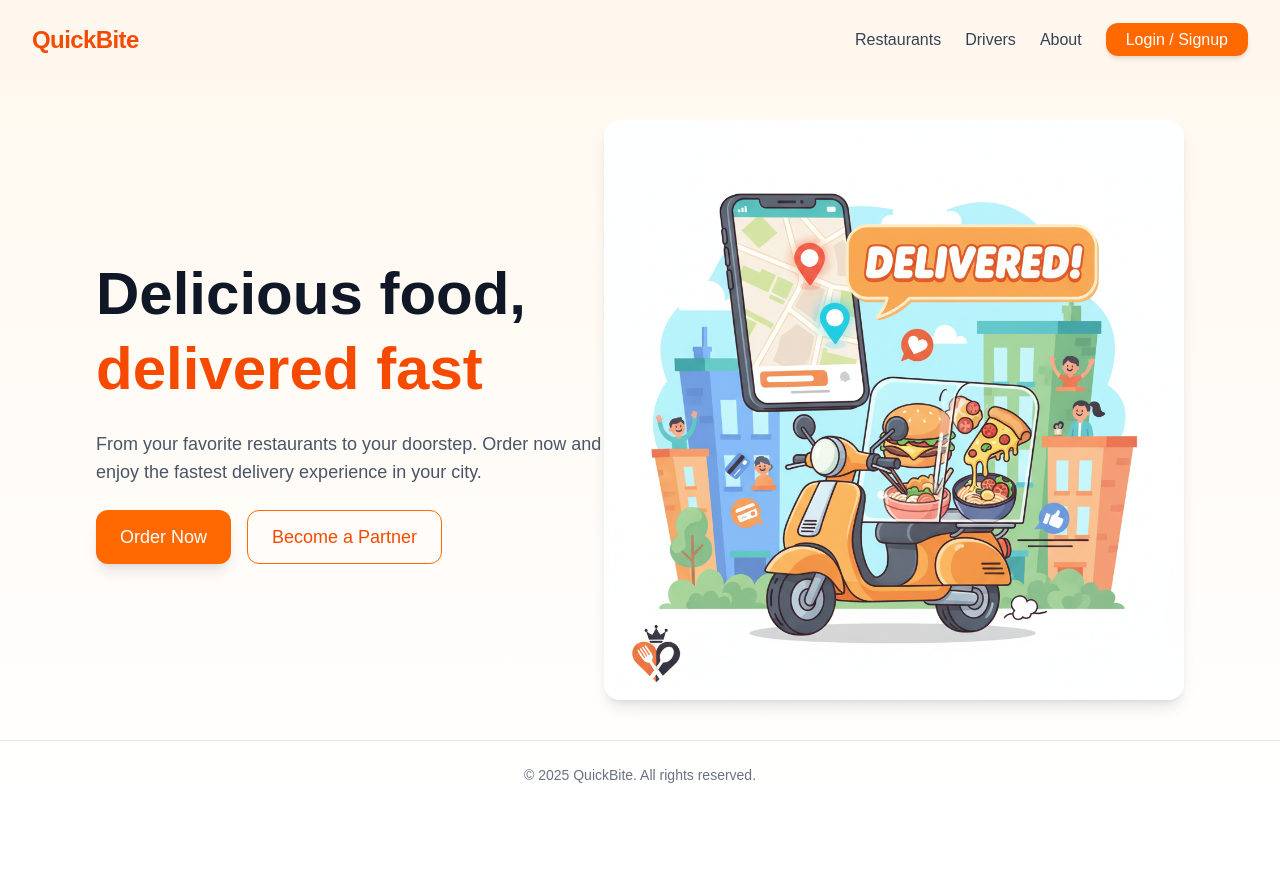
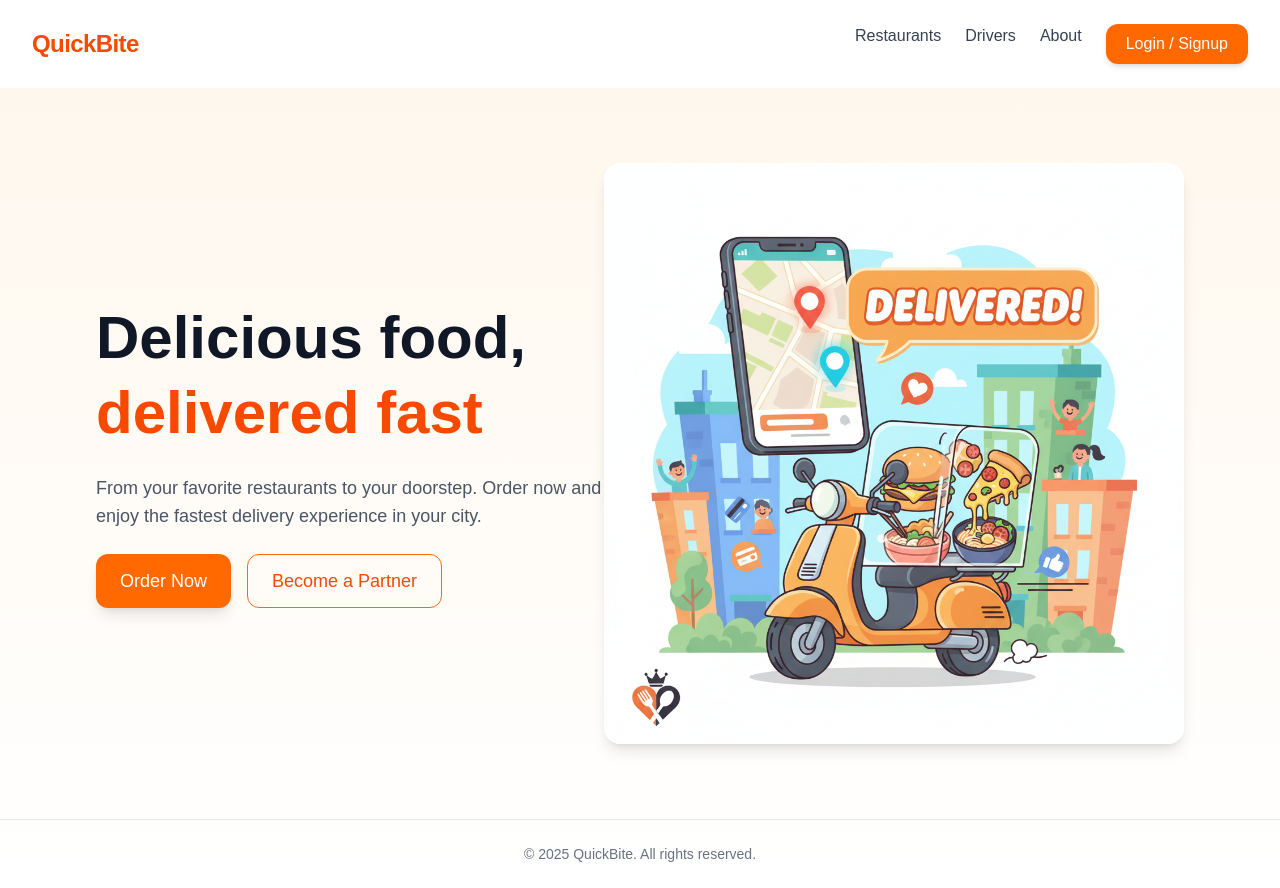
Before and after one commit to g-anupam/next-delivery, a Next.js app: page / in a window 1280 px wide. Before the commit the page ends 809 px from the top, so only its background shows below. Built offline with nearby package versions, Linux system fonts and the light colour scheme.

Commit message:
Added navbar

```diff
--- a/src/app/layout.tsx
+++ b/src/app/layout.tsx
@@ -1,5 +1,6 @@
 import type { Metadata } from "next";
 import { Geist, Geist_Mono } from "next/font/google";
+import Link from "next/link";
 import "./globals.css";
 
 const geistSans = Geist({
@@ -27,7 +28,46 @@ export default function RootLayout({
       <body
         className={`${geistSans.variable} ${geistMono.variable} antialiased`}
       >
-        {children}
+        {/* Global Navbar */}
+        <nav className="flex justify-between items-center px-8 py-6 bg-white shadow-sm">
+          <Link
+            href="/"
+            className="text-2xl font-extrabold text-orange-600 tracking-tight hover:text-orange-700 transition"
+          >
+            QuickBite
+          </Link>
+
+          {/* Optional right-side nav items */}
+          <div className="space-x-6 hidden sm:flex">
+            <Link
+              href="#"
+              className="text-gray-700 hover:text-orange-600 transition"
+            >
+              Restaurants
+            </Link>
+            <Link
+              href="#"
+              className="text-gray-700 hover:text-orange-600 transition"
+            >
+              Drivers
+            </Link>
+            <Link
+              href="#"
+              className="text-gray-700 hover:text-orange-600 transition"
+            >
+              About
+            </Link>
+            <Link
+              href="/login"
+              className="bg-orange-500 hover:bg-orange-600 text-white px-5 py-2 rounded-xl shadow-md transition"
+            >
+              Login / Signup
+            </Link>
+          </div>
+        </nav>
+
+        {/* Page-specific content */}
+        <main>{children}</main>
       </body>
     </html>
   );
--- a/src/app/page.tsx
+++ b/src/app/page.tsx
@@ -7,38 +7,6 @@ export default function Home() {
   return (
     <div className="min-h-screen bg-gradient-to-b from-orange-50 to-white flex flex-col">
       {/* Navbar */}
-      <nav className="flex justify-between items-center px-8 py-6">
-        <h1 className="text-2xl font-extrabold text-orange-600 tracking-tight">
-          QuickBite
-        </h1>
-        <div className="space-x-6">
-          <a
-            href="#"
-            className="text-gray-700 hover:text-orange-600 transition"
-          >
-            Restaurants
-          </a>
-          <a
-            href="#"
-            className="text-gray-700 hover:text-orange-600 transition"
-          >
-            Drivers
-          </a>
-          <a
-            href="#"
-            className="text-gray-700 hover:text-orange-600 transition"
-          >
-            About
-          </a>
-          <Link
-            href="/login"
-            className="bg-orange-500 hover:bg-orange-600 text-white px-5 py-2 rounded-xl shadow-md transition"
-          >
-            Login / Signup
-          </Link>
-        </div>
-      </nav>
-
       {/* Hero Section */}
       <main className="flex flex-col md:flex-row flex-1 items-center justify-between px-10 md:px-24 py-10">
         <motion.div
```
Also changed, not shown: 1 other file (tests, documents, lock files or other folders).
